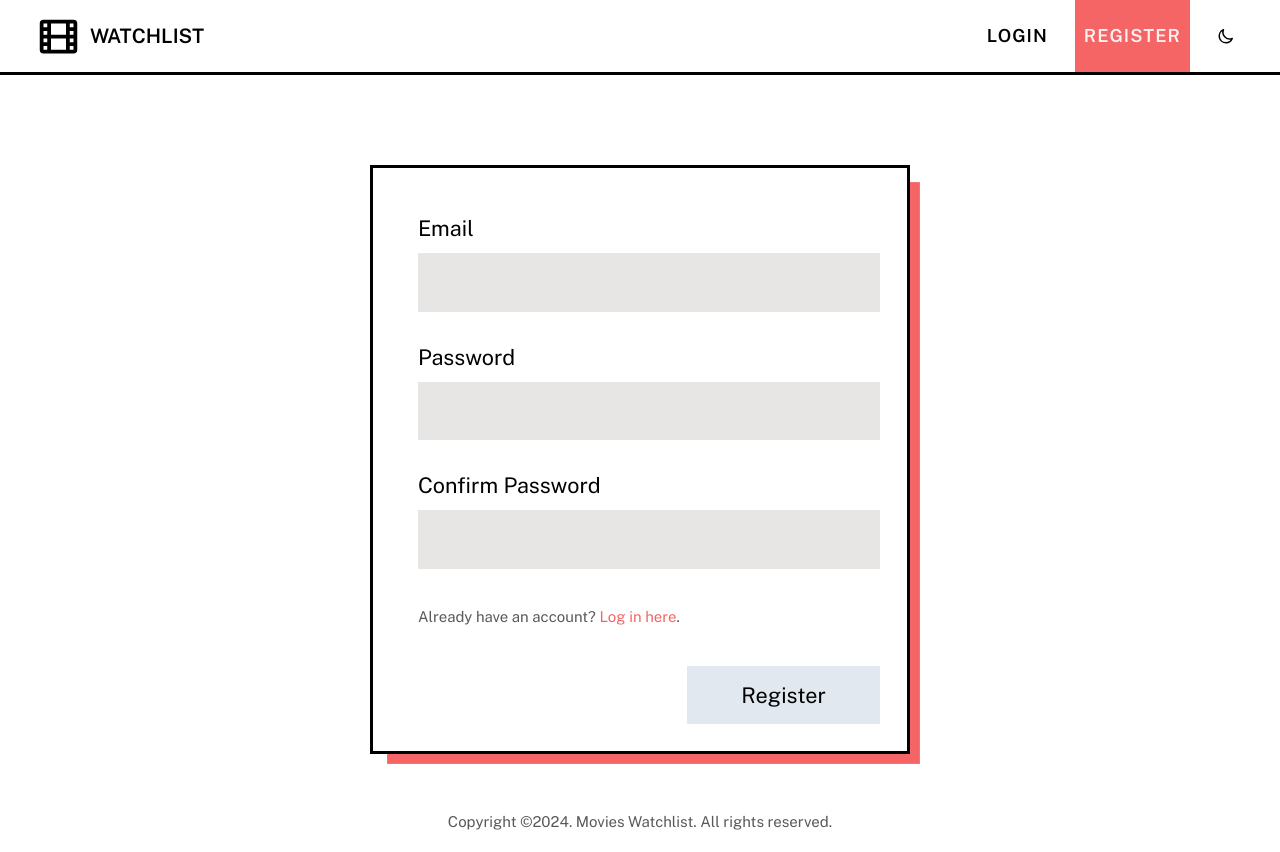
After one commit to SamTDickinson/movie-watchlist, a Flask app: page /register in a window 1280 px wide. The commit adds this page. Run offline with Flask 3, Linux system fonts and the light colour scheme.

Commit message:
finished off project
Fixed logout and only showing films which user added

```diff
--- a/src/forms.py
+++ b/src/forms.py
@@ -1,6 +1,19 @@
 from flask_wtf import FlaskForm
-from wtforms import IntegerField, StringField, SubmitField
-from wtforms.validators import InputRequired, NumberRange
+from wtforms import (
+    IntegerField,
+    StringField,
+    SubmitField,
+    TextAreaField,
+    URLField,
+    PasswordField,
+)
+from wtforms.validators import (
+    InputRequired,
+    NumberRange,
+    Email,
+    Length,
+    EqualTo,
+)
 
 
 class MovieForm(FlaskForm):
@@ -14,3 +27,59 @@ class MovieForm(FlaskForm):
         ],
     )
     submit = SubmitField("Add Movie")
+
+
+class StringListField(TextAreaField):
+    def _value(self):
+        if self.data:
+            return "\n".join(self.data)
+        else:
+            return ""
+
+    def process_formdata(self, valuelist):
+        if valuelist and valuelist[0]:
+            self.data = [line.strip() for line in valuelist[0].split("\n")]
+        else:
+            self.data = []
+
+
+class ExtendedMovieForm(MovieForm):
+    cast = StringListField("Cast")
+    series = StringListField("Series")
+    tags = StringListField("Tags")
+    description = TextAreaField("Description")
+    video_link = URLField("Video link")
+
+    submit = SubmitField("Submit")
+
+
+class RegisterForm(FlaskForm):
+    email = StringField("Email", validators=[InputRequired(), Email()])
+    password = PasswordField(
+        "Password",
+        validators=[
+            InputRequired(),
+            Length(
+                min=4,
+                max=20,
+                message="Your password must be between 4 and 20 characters long.",
+            ),
+        ],
+    )
+    confirm_password = PasswordField(
+        "Confirm Password",
+        validators=[
+            InputRequired(),
+            EqualTo(
+                "password",
+                message="This password did not match the one in the password field. ",
+            ),
+        ],
+    )
+    submit = SubmitField("Register")
+
+
+class LoginForm(FlaskForm):
+    email = StringField("Email", validators=[InputRequired(), Email()])
+    password = PasswordField("Password", validators=[InputRequired()])
+    submit = SubmitField("Login")
--- a/src/routes.py
+++ b/src/routes.py
@@ -1,5 +1,9 @@
+import datetime
 import uuid
+import functools
 from dataclasses import asdict
+from passlib.hash import pbkdf2_sha256
+
 from flask import (
     Blueprint,
     render_template,
@@ -9,24 +13,84 @@ from flask import (
     current_app,
     url_for,
     abort,
+    flash,
 )
 
-from src.forms import MovieForm
+from src.forms import MovieForm, ExtendedMovieForm, RegisterForm, LoginForm
 from src.models.movie import Movie
+from src.models.user import User
 
 pages = Blueprint(
     "pages", __name__, template_folder="templates", static_folder="static"
 )
 
 
+def login_required(route):
+    @functools.wraps(route)
+    def route_wrapper(*args, **kwargs):
+        if session.get("email") is None:
+            return redirect(url_for(".login"))
+
+        return route(*args, **kwargs)
+
+    return route_wrapper
+
+
 @pages.route("/")
+@login_required
 def index():
-    movie_data = current_app.db.movie.find({})
+    user_data = current_app.db.user.find_one({"email": session["email"]})
+    user = User(**user_data)
+    movie_data = current_app.db.movie.find({"_id": {"$in": user.movies}})
+
     movies = [Movie(**movie) for movie in movie_data]
     return render_template("index.html", title="Movies Watchlist", movies_data=movies)
 
 
+@pages.route("/register", methods=["GET", "POST"])
+def register():
+    if session.get("email"):
+        return redirect(url_for(".index"))
+
+    form = RegisterForm()
+    if form.validate_on_submit():
+        user = User(
+            _id=uuid.uuid4().hex,
+            email=form.email.data,
+            password=pbkdf2_sha256.hash(form.password.data),
+        )
+        current_app.db.user.insert_one(asdict(user))
+        flash("User registered successfully", "success")
+        return redirect(url_for(".login"))
+
+    return render_template(
+        "register.html", title="Movies Watchlist - Register", form=form
+    )
+
+
+@pages.route("/login", methods=["GET", "POST"])
+def login():
+    if session.get("email"):
+        return redirect(url_for(".index"))
+
+    form = LoginForm()
+    if form.validate_on_submit():
+        user_data = current_app.db.user.find_one({"email": form.email.data})
+        if not user_data:
+            flash("Login credentials not correct", category="danger")
+            return redirect(url_for(".login"))
+        user = User(**user_data)
+        if user and pbkdf2_sha256.verify(form.password.data, user.password):
+            session["user_id"] = user._id
+            session["email"] = user.email
+            return redirect(url_for(".index"))
+        else:
+            flash("Login credentials not correct", category="danger")
+    return render_template("login.html", title="Movies Watchlist - Login", form=form)
+
+
 @pages.route("/add", methods=["GET", "POST"])
+@login_required
 def add_movie():
     form = MovieForm()
     if form.validate_on_submit():
@@ -38,6 +102,9 @@ def add_movie():
         )
 
         current_app.db.movie.insert_one(asdict(movie))
+        current_app.db.user.update_one(
+            {"_id": session["user_id"]}, {"$push": {"movies": movie._id}}
+        )
 
         return redirect(url_for(".index"))
     return render_template(
@@ -55,10 +122,45 @@ def movie(_id: str):
 
 
 @pages.get("/movie/<string:_id>/rate")
-def rate_movie(_id):
+@login_required
+def rate_movie(_id: str):
     rating = int(request.args.get("rating"))
     current_app.db.movie.update_one({"_id": _id}, {"$set": {"rating": rating}})
     return redirect(url_for(".movie", _id=_id))
+
+
+@pages.get("/movie/<string:_id>/watch")
+@login_required
+def watched_today(_id: str):
+    current_app.db.movie.update_one(
+        {"_id": _id}, {"$set": {"last_watched": datetime.datetime.today()}}
+    )
+    return redirect(url_for(".movie", _id=_id))
+
+
+@pages.route("/edit/<string:_id>", methods=["GET", "POST"])
+@login_required
+def edit_movie(_id: str):
+    movie = Movie(**current_app.db.movie.find_one({"_id": _id}))
+    form = ExtendedMovieForm(obj=movie)
+    if form.validate_on_submit():
+        movie.cast = form.cast.data
+        movie.series = form.series.data
+        movie.tags = form.tags.data
+        movie.description = form.description.data
+        movie.video_link = form.video_link.data
+
+        current_app.db.movie.update_one({"_id": movie._id}, {"$set": asdict(movie)})
+        return redirect(url_for(".movie", _id=movie._id))
+    return render_template("movie_form.html", movie=movie, form=form)
+
+
+@pages.route("/logout")
+def logout():
+    current_theme = session.get("theme")
+    session.clear()
+    session["theme"] = current_theme
+    return redirect(url_for(".login"))
 
 
 @pages.get("/toggle-theme")
--- a/src/templates/macros/fields.html
+++ b/src/templates/macros/fields.html
@@ -3,7 +3,19 @@
     {{ field.label(class_="form__label") }}
     {{ field(class_="form__field") }}
 
-    {% for errpr in field.errors %}
+    {% for error in field.errors %}
+    <span class="form__error">{{ error }}</span>
+    {% endfor %}
+</div>
+{% endmacro %}
+
+
+{% macro render_area_field(field) %}
+<div class="form__group">
+    {{ field.label(class_="form__label") }}
+    {{ field(rows=4, class_="form__field", style="resize: none") }}
+
+    {% for error in field.errors %}
     <span class="form__error">{{error}}</span>
     {% endfor %}
 </div>
--- a/src/templates/macros/nav.html
+++ b/src/templates/macros/nav.html
@@ -12,10 +12,10 @@
                 </a>
                 <nav class="nav">
                     {% if not email %}
-                    <a href="#" class="nav__link">
+                    <a href="{{ url_for('pages.login')}}" class="nav__link {{ 'nav__link--active' if request.path == url_for('pages.login') }}">
                         <span class="nav__item">Login</span>
                     </a>
-                    <a href="#" class="nav__link">
+                    <a href="{{ url_for('pages.register') }}" class="nav__link {{ 'nav__link--active' if request.path == url_for('pages.register') }}">
                         <span class="nav__item">Register</span>
                     </a>
                     {% else %}
@@ -23,7 +23,7 @@
                        class="nav__link {{ 'nav__link--active' if request.path == url_for('pages.index') }}">
                         <span class="nav__item">Movies</span>
                     </a>
-                    <a href="#" class="nav__link">
+                    <a href="{{url_for('pages.logout')}}" class="nav__link">
                         <span class="nav__item">Logout</span>
                     </a>
                     {% endif %}
--- a/src/templates/movie_details.html
+++ b/src/templates/movie_details.html
@@ -23,14 +23,14 @@
             <div class="movie__watched">
                 {% if movie.last_watched %}
                     <p>
-                        Last watched: <a href="#" class="watched__link">
+                        Last watched: <a href="{{ url_for('pages.watched_today', _id=movie._id) }}" class="watched__link">
                             <time datetime="{{ movie.last_watched }}">{{movie.last_watched.strftime("%d %b %Y")}}</time>
                         </a>
                     </p>
                 {% else %}
-                    <p><a href="#" class="watched__link">Not watched yet</a></p>
+                    <p><a href="{{ url_for('pages.watched_today', _id=movie._id) }}" class="watched__link">Not watched yet</a></p>
                 {% endif %}
-                <a class="movie__edit" href="#">Edit {{ pencil("pencil") }}</a>
+                <a class="movie__edit" href="{{ url_for('pages.edit_movie', _id=movie._id) }}">Edit {{ pencil("pencil") }}</a>
             </div>
         </div>
         <div class="header__row">
--- /dev/null
+++ b/src/templates/register.html
@@ -0,0 +1,34 @@
+{% from "macros/fields.html" import render_text_field %}
+
+{% extends "layout.html" %}
+
+{%- block head_content %}
+    <link rel="stylesheet" href="{{ url_for('static', filename='css/forms.css') }}" />
+{% endblock %}
+
+{% block main_content %}
+
+    <form name="register" method="post" novalidate class="form">
+        {% with messages = get_flashed_messages(with_categories=true) %}
+            {%- for category, message in messages %}
+                <span class="form__flash form__flash--{{category}}"> {{ message }}</span>
+            {% endfor %}
+        {% endwith %}
+        <div class="form__container">
+            {{ form.hidden_tag() }}
+
+            {{ render_text_field(form.email) }}
+            {{ render_text_field(form.password) }}
+            {{ render_text_field(form.confirm_password) }}
+
+            <span class="form__small">
+                Already have an account? <a href="{{url_for('pages.login')}}" class="form__link">Log in here</a>.
+            </span>
+
+            <div>
+                {{ form.submit(class_="button button--form") }}
+            </div>
+        </div>
+    </form>
+
+{% endblock %}
```
Also changed, not shown: requirements.txt (+16 -1 lines), src/models/user.py (added, +9 -0 lines), src/templates/login.html (added, +33 -0 lines), src/templates/movie_form.html (added, +28 -0 lines).
